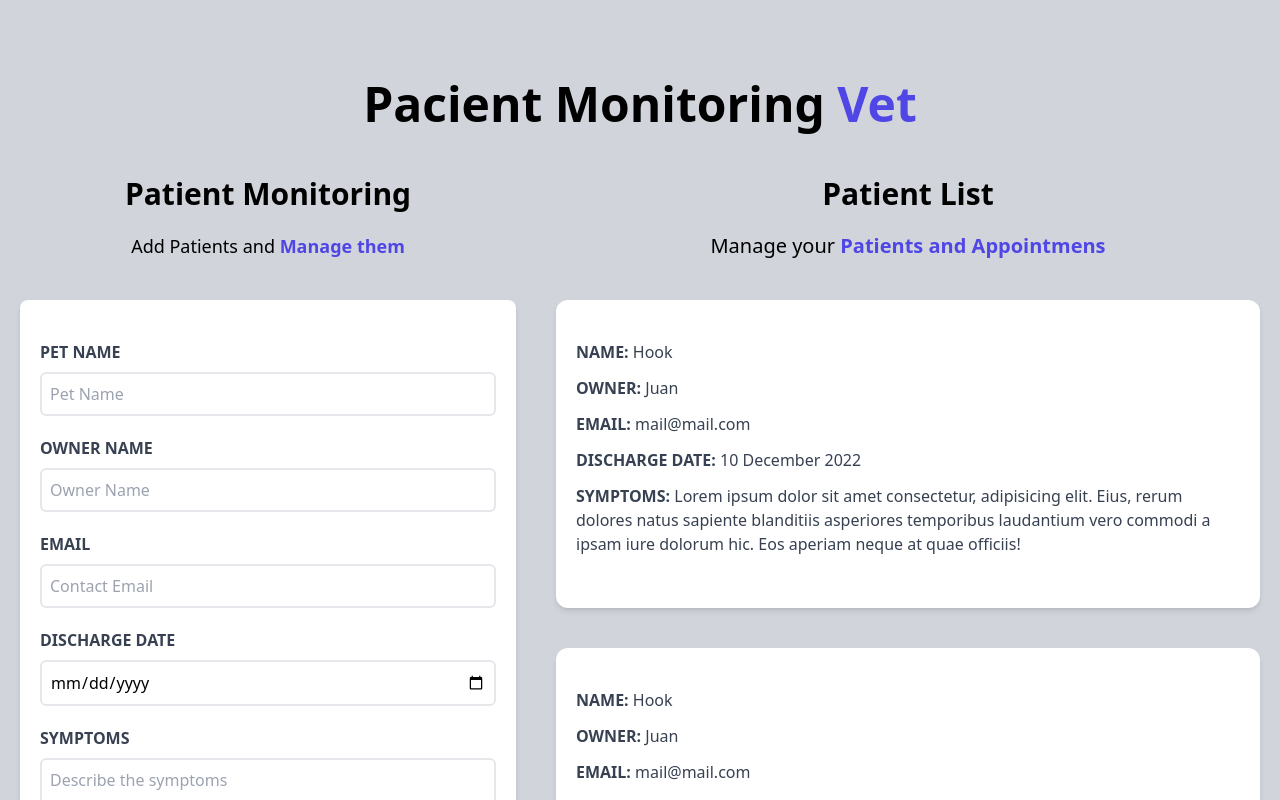
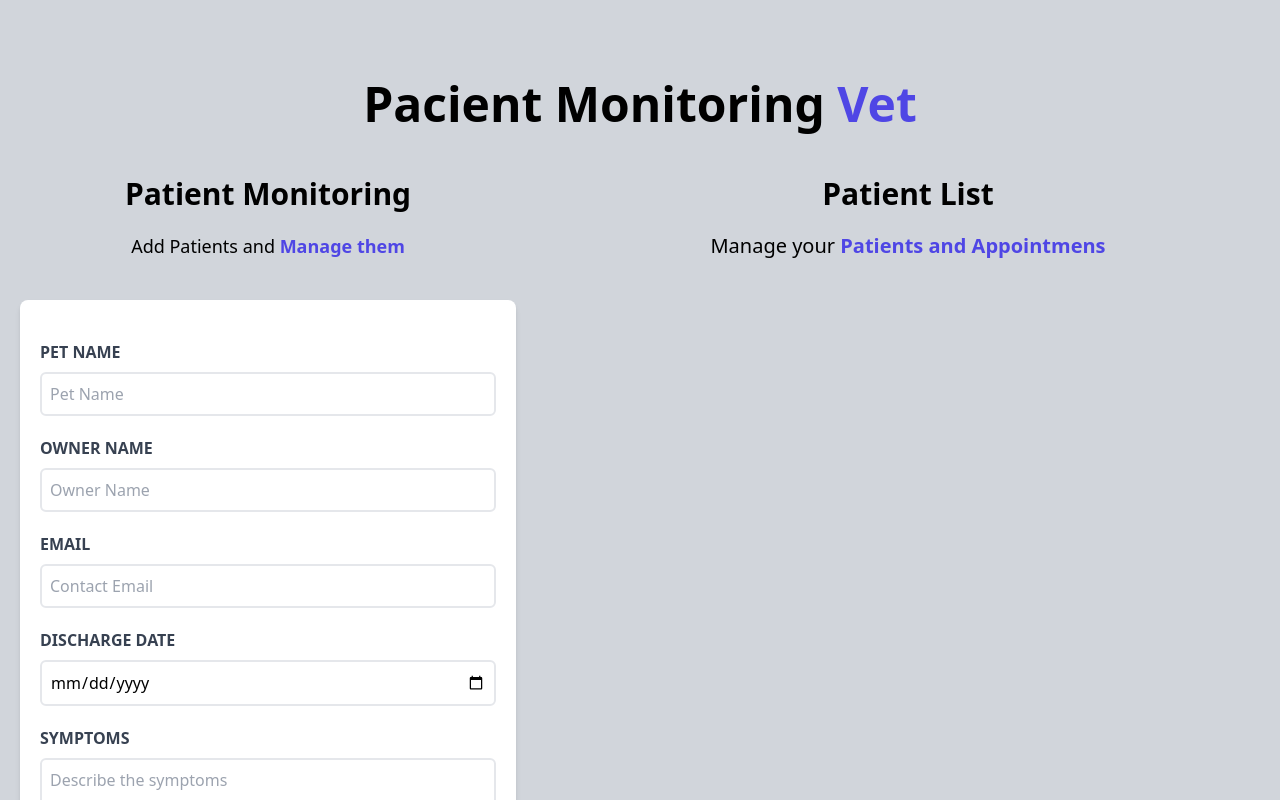
Before and after one commit to FrannM/date-app-react, a React (Vite) app: page / in a window 1280 px wide. Shown: the top 800 px of the page. Built offline with nearby package versions, Linux system fonts and the light colour scheme.

Commit message:
charge patient data with the one provided in the form

```diff
--- a/src/App.jsx
+++ b/src/App.jsx
@@ -7,16 +7,13 @@ import PatientList from "./components/PatientList";
 function App() {
 	const [patients, setPatients] = useState([]);
 
-	const take1Value = (value) => {
-		console.log(value);
-	};
-
 	return (
 		<div className="container mx-auto mt-20">
-			<Header take1Value={take1Value} />
+			<Header />
+
 			<div className="mt-12 md:flex">
-				<Form />
-				<PatientList />
+				<Form patients={patients} setPatients={setPatients} />
+				<PatientList patients={patients} />
 			</div>
 		</div>
 	);
--- /dev/null
+++ b/src/components/Error.jsx
@@ -0,0 +1,9 @@
+const Error = ({ children }) => {
+	return (
+		<div className="bg-red-800 text-white text-center p-3  uppercase font-bold mb-3 rounded-md">
+			{children}
+		</div>
+	);
+};
+
+export default Error;
--- a/src/components/Form.jsx
+++ b/src/components/Form.jsx
@@ -1,6 +1,7 @@
 import { useState, useEffect } from "react";
+import Error from "./Error";
 
-const Form = () => {
+const Form = ({ setPatients, patients }) => {
 	const [name, setName] = useState("");
 	const [owner, setOwner] = useState("");
 	const [email, setEmail] = useState("");
@@ -18,27 +19,49 @@ const Form = () => {
 			return;
 		}
 
+		// Patient Object
+		const objectPatient = {
+			name,
+			owner,
+			email,
+			dischargeDate,
+			symptoms,
+		};
+
+		setPatients([...patients, objectPatient]);
+
+		// Reset Form
+		setName("");
+		setOwner("");
+		setEmail("");
+		setDischargeDate("");
+		setSymptoms("");
+
+		// Scroll to top
+		window.scrollTo(0, 0);
+
+		// Set error to false
 		setError(false);
 	};
 
 	return (
 		<div className="md:w-1/2 lg:w-2/5 mx-5">
 			<h2 className="font-black text-3xl text-center">Patient Monitoring</h2>
-			<p className="text-lg mt-5 text-center mb-10">
+			<h1 className="text-lg mt-5 text-center mb-10">
 				Add Patients and {""}
 				<span className="text-indigo-600 font-bold">Manage them</span>
-			</p>
+			</h1>
 			<form
 				onSubmit={handleSubmit}
 				className="bg-white shadow-md rounded-lg py-10 px-5 mb-10"
 			>
-				<p>
+				<h1>
 					{error && (
-						<div className="bg-red-800 text-white text-center p-3  uppercase font-bold mb-3 rounded-md">
+						<Error>
 							<p>Please fill all the fields</p>
-						</div>
+						</Error>
 					)}
-				</p>
+				</h1>
 				<div className="mb-5">
 					<label
 						htmlFor="petName"
--- a/src/components/Header.jsx
+++ b/src/components/Header.jsx
@@ -1,8 +1,4 @@
-function Header({ take1Value }) {
-	const headerVariable = true;
-
-	take1Value(headerVariable);
-
+function Header() {
 	return (
 		<>
 			<h1 className="font-black text-5xl text-center md:w-2/3 mx-auto">
--- a/src/components/Patient.jsx
+++ b/src/components/Patient.jsx
@@ -1,30 +1,27 @@
-const Patient = () => {
+const Patient = ({ patient }) => {
+	const { name, owner, email, dischargeDate, symptoms } = patient;
+
 	return (
 		<div className="mx-5 my-10 bg-white shadow-md px-5 py-10 rounded-xl ">
 			<p className="font-bold mb-3 text-gray-700 uppercase">
 				Name: {""}
-				<span className="font-normal normal-case">Hook</span>
+				<span className="font-normal normal-case">{name}</span>
 			</p>
 			<p className="font-bold mb-3 text-gray-700 uppercase">
 				Owner: {""}
-				<span className="font-normal normal-case">Juan</span>
+				<span className="font-normal normal-case">{owner}</span>
 			</p>
 			<p className="font-bold mb-3 text-gray-700 uppercase">
 				Email: {""}
-				<span className="font-normal normal-case">mail@mail.com</span>
+				<span className="font-normal normal-case">{email}</span>
 			</p>
 			<p className="font-bold mb-3 text-gray-700 uppercase">
 				Discharge Date: {""}
-				<span className="font-normal normal-case">10 December 2022</span>
+				<span className="font-normal normal-case">{dischargeDate}</span>
 			</p>
 			<p className="font-bold mb-3 text-gray-700 uppercase">
 				Symptoms: {""}
-				<span className="font-normal normal-case">
-					Lorem ipsum dolor sit amet consectetur, adipisicing elit. Eius, rerum
-					dolores natus sapiente blanditiis asperiores temporibus laudantium
-					vero commodi a ipsam iure dolorum hic. Eos aperiam neque at quae
-					officiis!
-				</span>
+				<span className="font-normal normal-case">{symptoms}</span>
 			</p>
 		</div>
 	);
--- a/src/components/PatientList.jsx
+++ b/src/components/PatientList.jsx
@@ -1,6 +1,6 @@
 import Patient from "./Patient";
 
-const PatientList = () => {
+const PatientList = ({ patients }) => {
 	return (
 		<div className="md:w-1/2 lg:w-3/5 md:h-screen overflow-y-scroll">
 			<h2 className="font-black text-3xl text-center">Patient List</h2>
@@ -10,10 +10,10 @@ const PatientList = () => {
 					Patients and Appointmens
 				</span>
 			</p>
-			<Patient />
-			<Patient />
-			<Patient />
-			<Patient />
+
+			{patients.map((patient) => (
+				<Patient patient={patient} />
+			))}
 		</div>
 	);
 };
```
